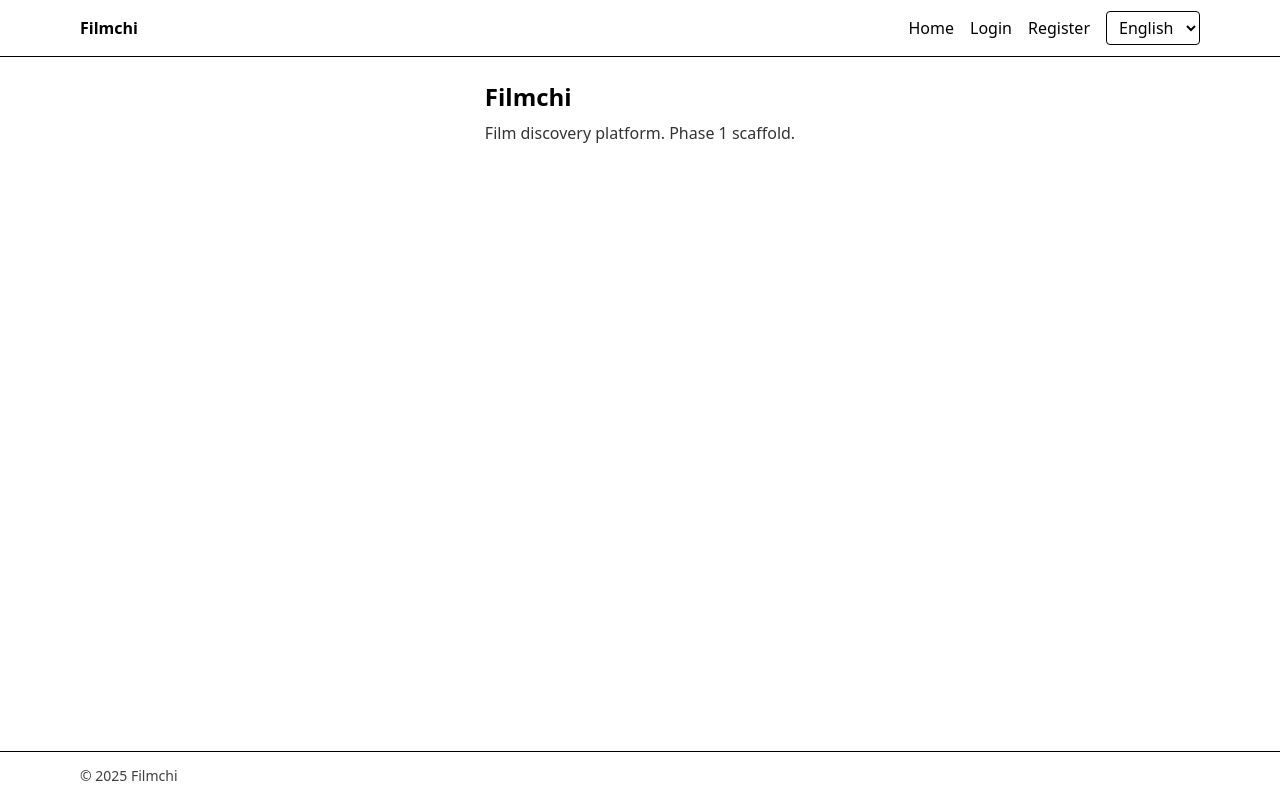
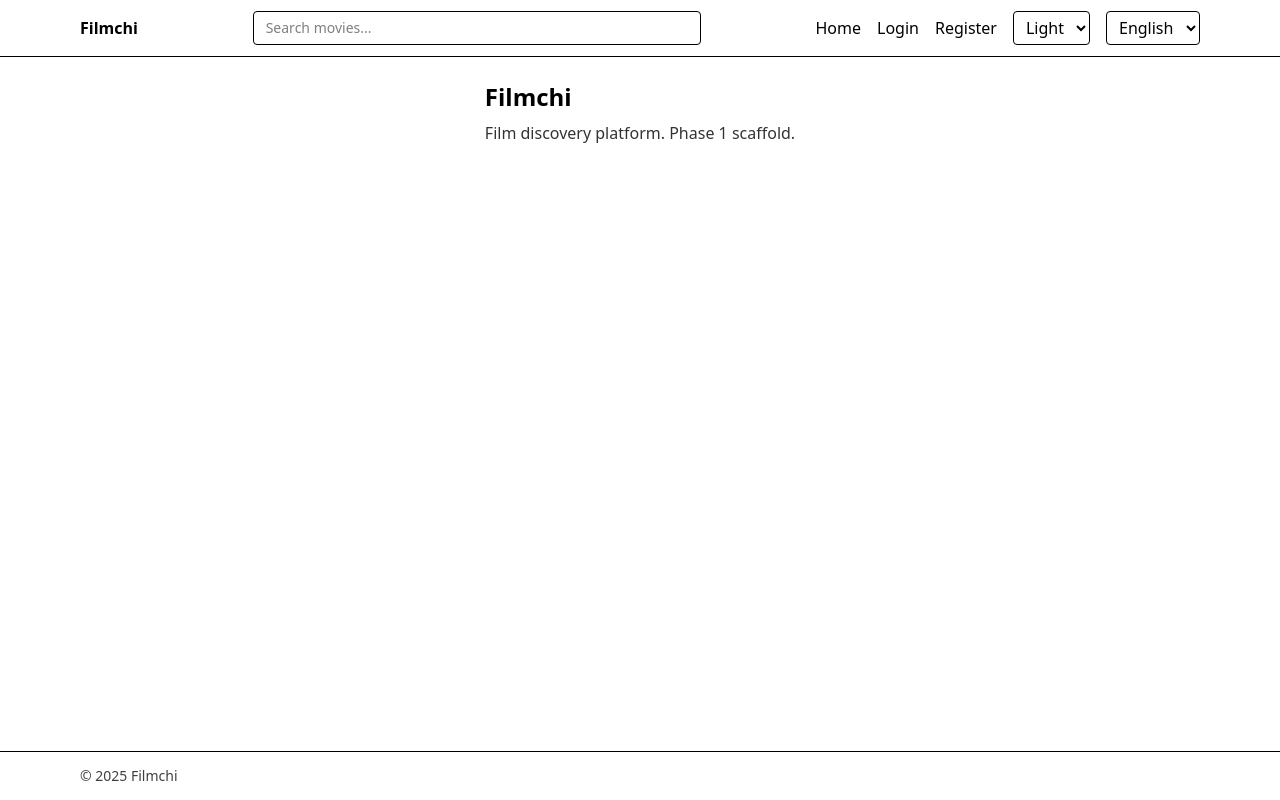
Before and after one commit to amirabedinii/Filmchi_Front, a React (Vite) app: page / in a window 1280 px wide. Built offline with nearby package versions, Linux system fonts and the light colour scheme.

Commit message:
feat(phase1): setup vitest globals, tsconfig @/* alias; navbar search + theme toggle; i18n keys; passing tests

```diff
--- a/src/i18n/locales/en.json
+++ b/src/i18n/locales/en.json
@@ -3,6 +3,9 @@
     "title": "Filmchi",
     "search_placeholder": "Search movies...",
     "language": "Language",
+    "theme": "Theme",
+    "light": "Light",
+    "dark": "Dark",
     "english": "English",
     "persian": "Persian",
     "login": "Login",
--- a/src/i18n/locales/fa.json
+++ b/src/i18n/locales/fa.json
@@ -3,6 +3,9 @@
     "title": "فیلِمچی",
     "search_placeholder": "جست‌وجوی فیلم...",
     "language": "زبان",
+    "theme": "تم",
+    "light": "روشن",
+    "dark": "تاریک",
     "english": "انگلیسی",
     "persian": "فارسی",
     "login": "ورود",
--- a/src/shared/AppLayout.tsx
+++ b/src/shared/AppLayout.tsx
@@ -7,6 +7,8 @@ export default function AppLayout() {
   const { t, i18n } = useTranslation();
   const language = useUiStore((s) => s.language);
   const setLanguage = useUiStore((s) => s.setLanguage);
+  const theme = useUiStore((s) => s.theme);
+  const setTheme = useUiStore((s) => s.setTheme);
 
   useEffect(() => {
     i18n.changeLanguage(language);
@@ -16,12 +18,28 @@ export default function AppLayout() {
   return (
     <div className="min-h-full flex flex-col">
       <header className="border-b">
-        <div className="max-w-6xl mx-auto px-4 h-14 flex items-center justify-between">
+        <div className="max-w-6xl mx-auto px-4 h-14 flex items-center justify-between gap-4">
           <Link to="/" className="font-semibold">{t('app.title')}</Link>
-          <nav className="flex items-center gap-4">
+          <div className="flex-1 max-w-md">
+            <input
+              aria-label={t('app.search_placeholder')}
+              className="w-full border rounded px-3 py-1.5 text-sm"
+              placeholder={t('app.search_placeholder')}
+            />
+          </div>
+          <nav className="flex items-center gap-2 sm:gap-4">
             <NavLink to="/" className={({ isActive }) => isActive ? 'font-medium' : ''}>{t('app.home')}</NavLink>
             <NavLink to="/login" className={({ isActive }) => isActive ? 'font-medium' : ''}>{t('app.login')}</NavLink>
             <NavLink to="/register" className={({ isActive }) => isActive ? 'font-medium' : ''}>{t('app.register')}</NavLink>
+            <select
+              aria-label={t('app.theme')}
+              className="border rounded px-2 py-1"
+              value={theme}
+              onChange={(e) => setTheme(e.target.value as 'light' | 'dark')}
+            >
+              <option value="light">{t('app.light')}</option>
+              <option value="dark">{t('app.dark')}</option>
+            </select>
             <select
               aria-label={t('app.language')}
               className="border rounded px-2 py-1"
--- a/tsconfig.json
+++ b/tsconfig.json
@@ -12,8 +12,9 @@
     "jsx": "react-jsx",
     "strict": true,
     "baseUrl": ".",
-    "types": ["node"],
+    "types": ["vitest/globals", "@testing-library/jest-dom", "node"],
     "paths": {
+      "@/*": ["./src/*"],
       "@/components/*": ["./src/components/*"],
       "@/pages/*": ["./src/pages/*"],
       "@/stores/*": ["./src/stores/*"],
```
Also changed, not shown: prompt.txt.
